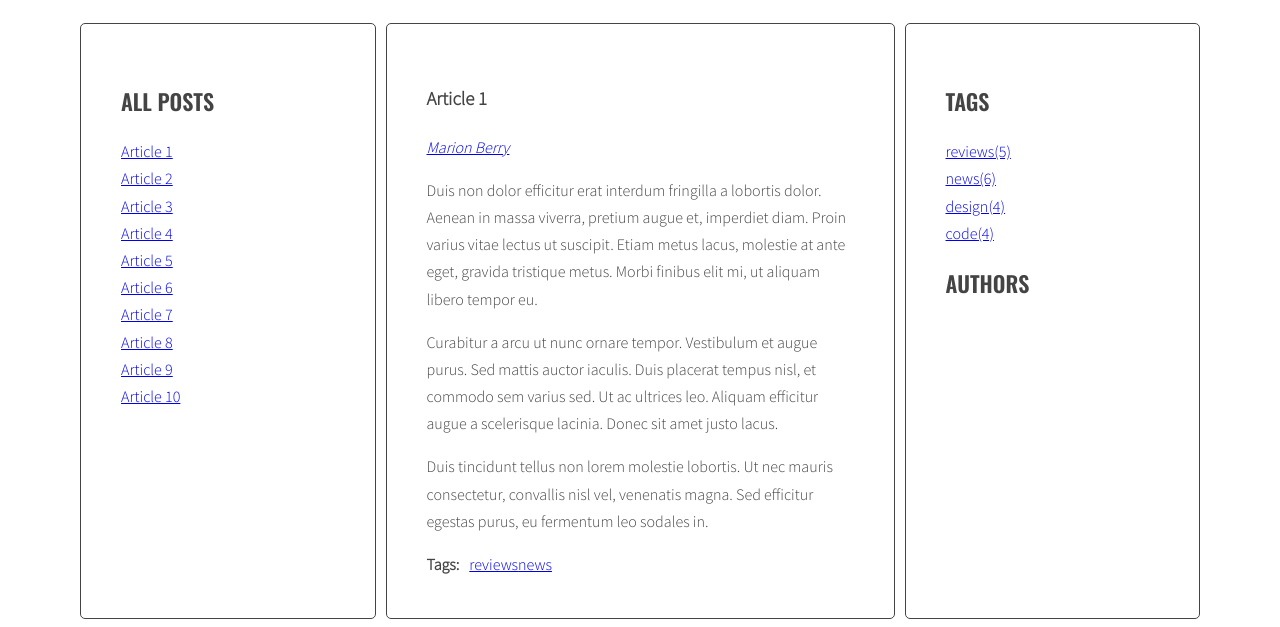
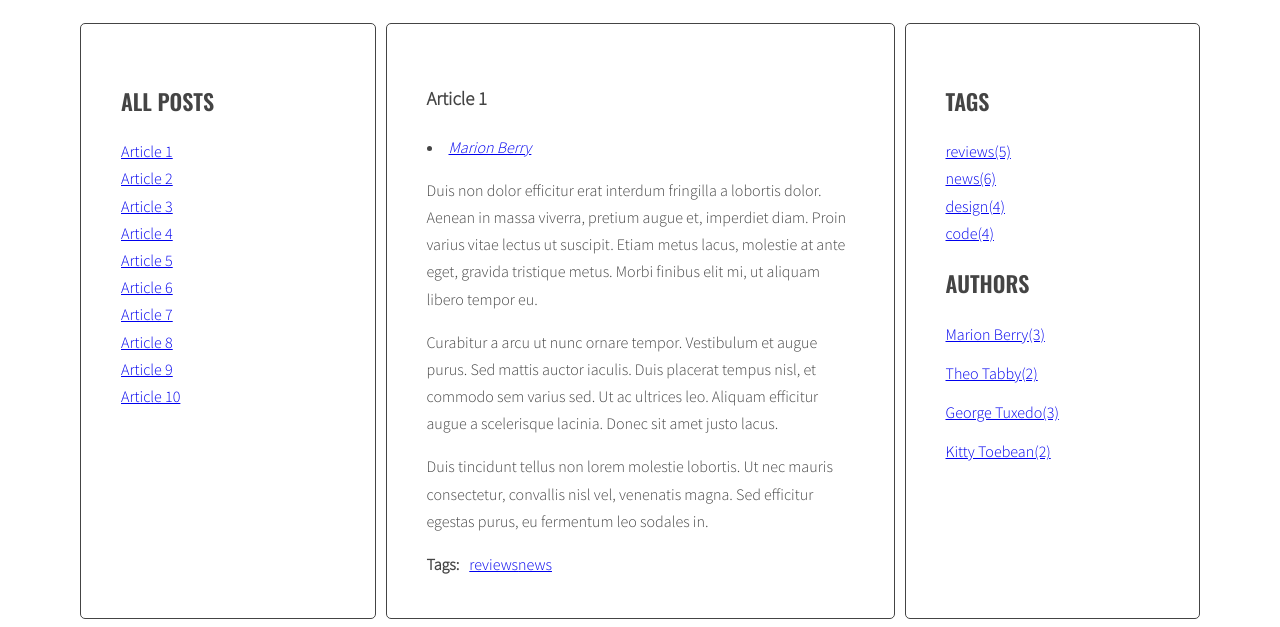
Before and after one commit to Elene-tech/javascript-blog, a website: page index.html in a window 1280 px wide. Shown: the part 220-847 px from the top of the page. Drawn offline with nearby package versions, Linux system fonts and the light colour scheme.

Commit message:
Add generate Authors function

```diff
--- a/index.html
+++ b/index.html
@@ -164,6 +164,26 @@
             </ul>
             <h2 class="section-title">Authors</h2>
             <ul class="list authors">
+                <li>
+            <a href="#">
+              <span class="author-name">Kitty Toebean</span>
+            </a>
+          </li>
+          <li>
+            <a href="#">
+              <span class="author-name">Theo Tabby</span>
+            </a>
+          </li>
+          <li>
+            <a href="#">
+              <span class="author-name">George Tuxedo</span>
+            </a>
+          </li>
+          <li>
+            <a href="#">
+              <span class="author-name">Marion Berry</span>
+            </a>
+          </li>
             </ul>
         </aside>
         </main>
--- a/js/script.js
+++ b/js/script.js
@@ -36,7 +36,8 @@ const optArticleSelector = ".post",
   optArticleTagsSelector = ".post-tags .list",
   optTagsListSelector = ".tags.list",
   optCloudClassCount = 5,
-  optCloudClassPrefix = "tag-size-";
+  optCloudClassPrefix = "tag-size-",
+  optAuthorsListSelector = ".list.authors";
 
 function generateTitleLinks(customSelector = " ") {
   /* remove contents of titleList */
@@ -210,19 +211,38 @@ addClickListenersToTags();
 const optArticleAuthorSelector = ".list.authors";
 
 function generateAuthors() {
+  let allAuthors = {};
   const articles = document.querySelectorAll(optArticleSelector);
   /*find all articles*/
+  let html = "";
   for (let article of articles) {
-    /*get author name*/
+    const authorsWrapper = article.querySelector(optArticleAuthorSelector);
+    console.log(authorsWrapper);
     const author = article.getAttribute("data-author");
-    /*create author*/
-    const html = `<a href="#author-${author}">${author}</a>`;
-    /*write author into HMTL*/
+    const html = `<li><a href="author-${author}">${author}</a></li>`;
     article.querySelector(".post-author").innerHTML = html;
+
+    if (!allAuthors.hasOwnProperty(author)) {
+      allAuthors[author] = 1;
+    } else {
+      allAuthors[author]++;
+    }
+    /* [NEW] find list of authors in right column */
+    const authorsList = document.querySelector(optAuthorsListSelector);
+    console.log(authorsList);
+    /* [NEW] сreate variable for all links HTML code*/
+    let allAuthorsHTML = "";
+    for (let author in allAuthors) {
+      /* [NEW] generate code of a link and add it to allAuthorsHTML */
+      const authorLinkHTML = `<li><a href="#author-${author}">${author}(${allAuthors[author]})</a></li>`;
+      console.log("authorLinkHTML:", authorLinkHTML);
+      allAuthorsHTML += authorLinkHTML;
+    }
+    authorsList.innerHTML = allAuthorsHTML;
   }
 }
+generateAuthors();
 
-generateAuthors();
 //call function only at CLICK
 function authorClickHandler(event) {
   event.preventDefault();
```
